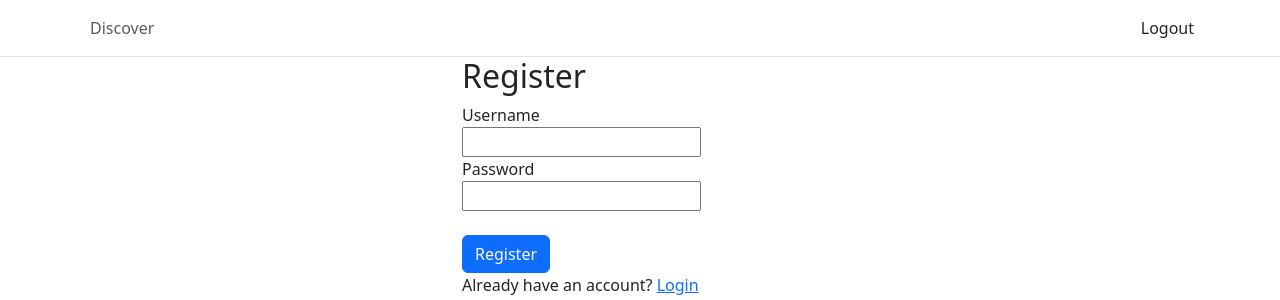
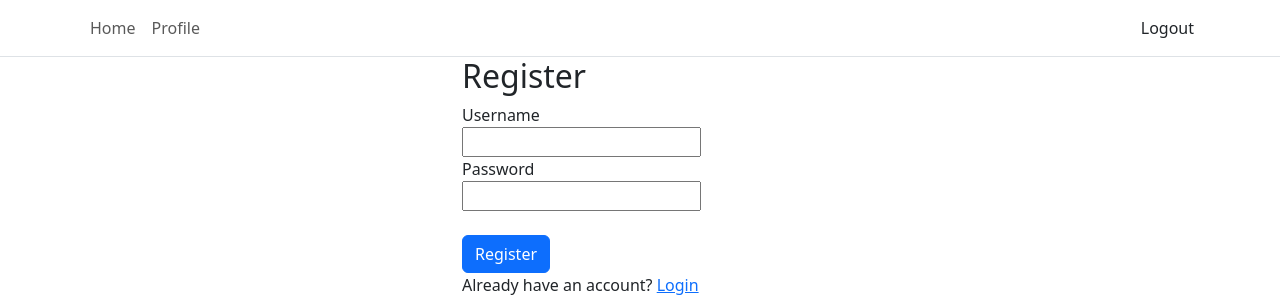
Before and after one commit to TaydenB/group-project-3308, a Node server app: page /register in a window 1280 px wide. Shown: the top 300 px of the page. Run offline with Node 20, Linux system fonts and the light colour scheme; some libraries are stand-ins or nearby versions.

Commit message:
Add navbar updates

```diff
--- a/ProjectSourceCode/views/partials/nav.hbs
+++ b/ProjectSourceCode/views/partials/nav.hbs
@@ -1,6 +1,7 @@
 <header>
   <nav class="navbar navbar-expand-sm border-bottom">
     <div class="container">
+
       <button
         class="navbar-toggler ms-auto"
         type="button"
@@ -11,17 +12,24 @@
         aria-label="Toggle navigation">
         <span class="navbar-toggler-icon"></span>
       </button>
+
       <div class="collapse navbar-collapse" id="navbar-collapse">
         <ul class="navbar-nav me-auto">
+
           <li class="nav-item">
-           <!-- TODO: For Discover, add a <a> tag with an attribute href to call the '/discover' API -->
-           <a class="nav-link" href="/discover">Discover</a>
+            <a class="nav-link {{#if active.home}}active{{/if}}" href="/">Home</a>
           </li>
+
+          <li class="nav-item">
+            <a class="nav-link {{#if active.profile}}active{{/if}}" href="/profile/account">Profile</a>
+          </li>
+
         </ul>
+
         <div class="nav-item me-1">
-         <!-- TODO: For Logout, add a <a> tag with an attribute href to call the '/logout API -->
           <a class="nav-link" href="/logout">Logout</a>
         </div>
+
       </div>
     </div>
   </nav>
```
Lines whose indentation alone changed are shown as unchanged.
